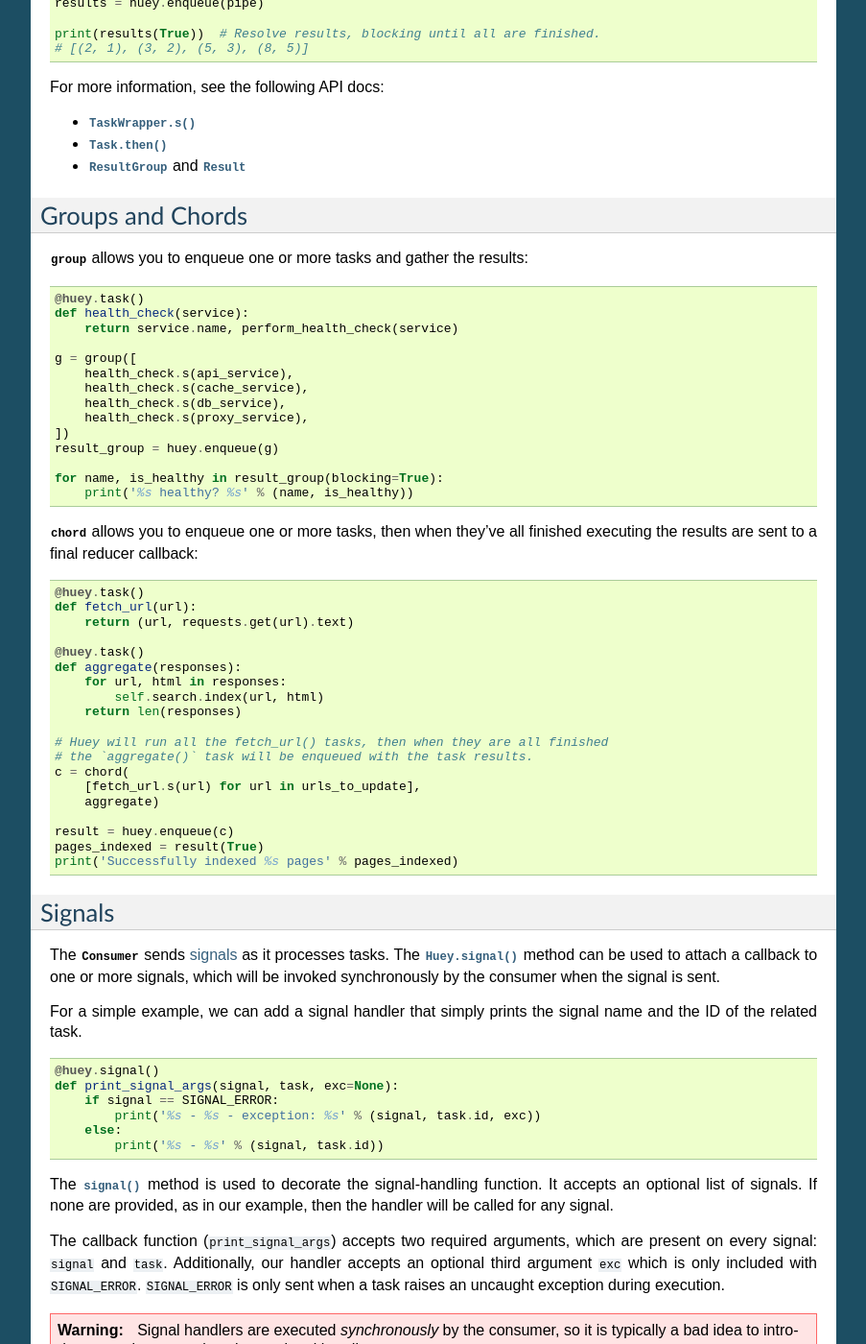
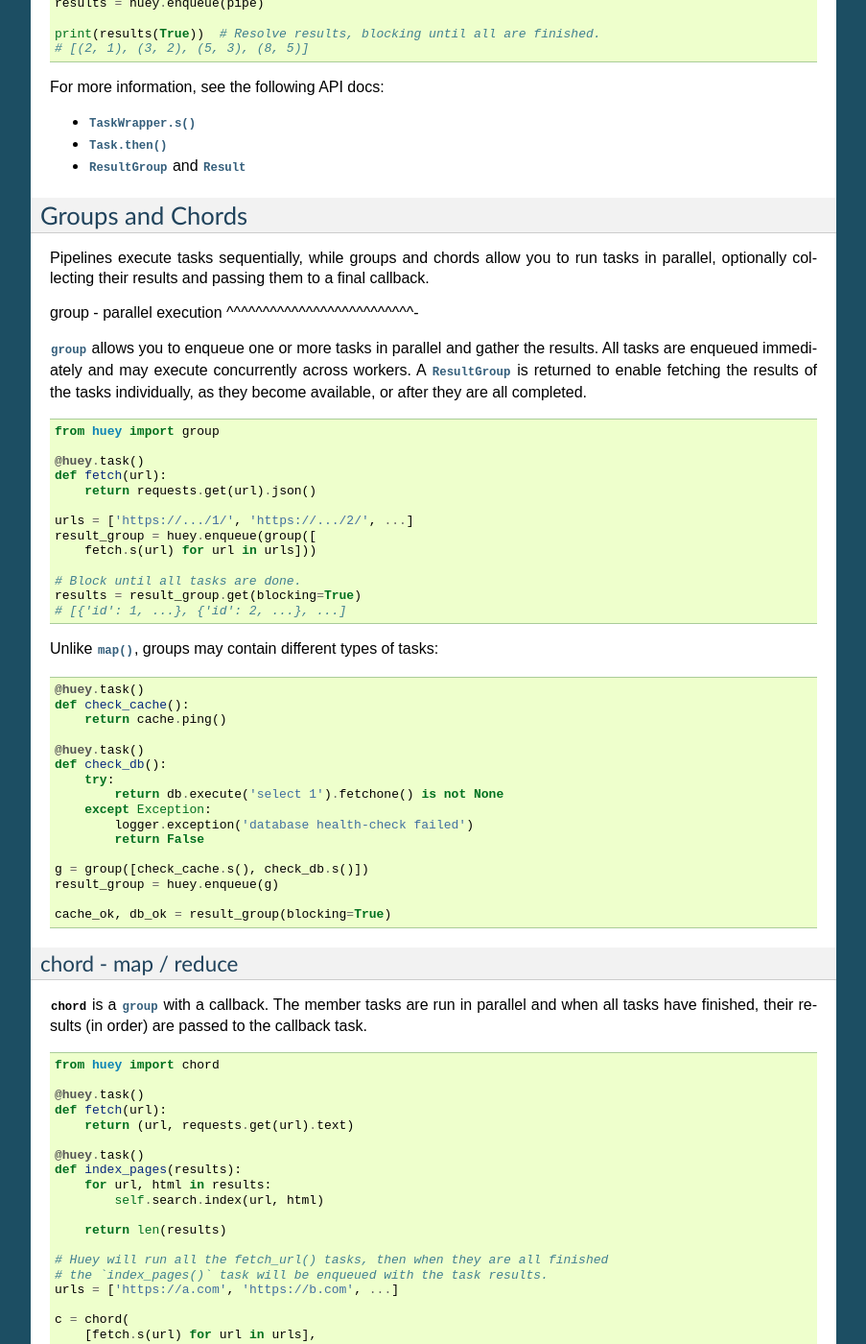
Before and after one commit to coleifer/huey, a Sphinx documentation site: the page built from docs/guide.rst, in a window 1280 px wide and 1400 px high, scrolled down 12795 px. Shown: the whole window at 96% size, without its empty margins (198-1101 px from the left). Built offline with Sphinx 7.4.7, drawn with Linux system fonts in a browser that asks for light colours; some of the changed text lies outside the part shown.

Commit message:
Work on documenting behavior, fix up behavior of pipelines.

```diff
--- a/docs/guide.rst
+++ b/docs/guide.rst
@@ -433,7 +433,7 @@
 
 Example:
 
-.. code:: python
+.. code-block:: python
 
     @huey.task(retries=2)
     def load_data():
@@ -841,50 +841,197 @@
 Groups and Chords
 -----------------
 
-:py:class:`group` allows you to enqueue one or more tasks and gather the
-results:
-
-.. code-block:: python
-
-    @huey.task()
-    def health_check(service):
-        return service.name, perform_health_check(service)
-
-    g = group([
-        health_check.s(api_service),
-        health_check.s(cache_service),
-        health_check.s(db_service),
-        health_check.s(proxy_service),
-    ])
+Pipelines execute tasks sequentially, while groups and chords allow you to run
+tasks in parallel, optionally collecting their results and passing them to a
+final callback.
+
+group - parallel execution
+^^^^^^^^^^^^^^^^^^^^^^^^^^-
+
+:py:class:`group` allows you to enqueue one or more tasks in parallel and
+gather the results. All tasks are enqueued immediately and may execute
+concurrently across workers. A :py:class:`ResultGroup` is returned to enable
+fetching the results of the tasks individually, as they become available, or
+after they are all completed.
+
+.. code-block:: python
+
+    from huey import group
+
+    @huey.task()
+    def fetch(url):
+        return requests.get(url).json()
+
+    urls = ['https://.../1/', 'https://.../2/', ...]
+    result_group = huey.enqueue(group([
+        fetch.s(url) for url in urls]))
+
+    # Block until all tasks are done.
+    results = result_group.get(blocking=True)
+    # [{'id': 1, ...}, {'id': 2, ...}, ...]
+
+Unlike :py:meth:`~TaskWrapper.map`, groups may contain different types of
+tasks:
+
+.. code-block:: python
+
+    @huey.task()
+    def check_cache():
+        return cache.ping()
+
+    @huey.task()
+    def check_db():
+        try:
+            return db.execute('select 1').fetchone() is not None
+        except Exception:
+            logger.exception('database health-check failed')
+            return False
+
+    g = group([check_cache.s(), check_db.s()])
     result_group = huey.enqueue(g)
 
-    for name, is_healthy in result_group(blocking=True):
-        print('%s healthy? %s' % (name, is_healthy))
-
-:py:class:`chord` allows you to enqueue one or more tasks, then when they've
-all finished executing the results are sent to a final reducer callback:
-
-.. code-block:: python
-
-    @huey.task()
-    def fetch_url(url):
+    cache_ok, db_ok = result_group(blocking=True)
+
+chord - map / reduce
+^^^^^^^^^^^^^^^^^^^^
+
+:py:class:`chord` is a :py:class:`group` with a callback. The member tasks are
+run in parallel and when all tasks have finished, their results (in order) are
+passed to the callback task.
+
+.. code-block:: python
+
+    from huey import chord
+
+    @huey.task()
+    def fetch(url):
         return (url, requests.get(url).text)
 
     @huey.task()
-    def aggregate(responses):
-        for url, html in responses:
+    def index_pages(results):
+        for url, html in results:
             self.search.index(url, html)
-        return len(responses)
+
+        return len(results)
 
     # Huey will run all the fetch_url() tasks, then when they are all finished
-    # the `aggregate()` task will be enqueued with the task results.
+    # the `index_pages()` task will be enqueued with the task results.
+    urls = ['https://a.com', 'https://b.com', ...]
+
     c = chord(
-        [fetch_url.s(url) for url in urls_to_update],
-        aggregate)
+        [fetch.s(url) for url in urls],
+        index_pages)
 
     result = huey.enqueue(c)
-    pages_indexed = result(True)
-    print('Successfully indexed %s pages' % pages_indexed)
+    pages = result(blocking=True)
+    print('Indexed %s pages' % pages)
+
+What happens when a :py:class:`chord` is enqueued?
+
+1. All sub-tasks are placed on the queue. Workers begin executing them as they
+   are dequeued.
+2. As each sub-task completes, its return value is stored and an internal
+   completion counter is atomically incremented.
+3. When the last sub-task is complete, all sub-task results are collected in
+   order. The final callback is then enqueued with the sub-task results.
+4. The callback is executed by a worker and the final result is made available.
+
+Enqueueing a :py:class:`chord` returns a :py:class:`ChordResult`, which
+provides access to both the sub-task results and the callback result:
+
+.. code-block:: python
+
+    result = huey.enqueue(chord(
+        [fetch.s(u) for u in urls],
+        index_pages.s()))
+
+    result.results  # ResultGroup for the sub-tasks.
+    result.callback  # Result handle for callback.
+    result()  # Shortcut for `result.callback.get()`.
+
+Composing groups and chords
+^^^^^^^^^^^^^^^^^^^^^^^^^^^
+
+Groups and chords allow the same composition APIs as pipelines. The following
+are equivalent:
+
+.. code-block:: python
+
+    @huey.task()
+    def incr(n):
+        return n + 1
+
+    @huey.task()
+    def total(ns):
+        return sum(ns)
+
+    result = huey.enqueue(
+        group([incr.s(i) for i in range(10)])
+        .then(total))
+
+    result = huey.enqueue(
+        chord([incr.s(i) for i in range(10)],
+        total))
+
+Using :py:meth:`~chord.then` or :py:meth:`~chord.error` on a :py:class:`chord`
+will attach an additional callback to the chord's callback:
+
+.. code-block:: python
+
+    result = huey.enqueue(
+        group([incr.s(i) for i in range(3)])
+        .then(total)
+        .then(incr)
+        .error(alert_admin))
+
+    # Chord result is the output of total().
+    print(result(blocking=True))  # 1 + 2 + 3 == 6.
+
+    # Results of chord pipeline are 6, 7.
+    print(result.pipeline_result(blocking=True))  # [6, 7]
+
+In this example, ``total`` receives the results from the ``incr`` subtasks.
+Then the result of ``total`` is passed to ``incr`` again. If ``total``
+raises an exception, ``alert_admin`` is executed instead.
+
+Execution flow:
+
+1. ``incr(0)``, ``incr(1)`` and ``incr(2)`` are enqueued.
+2. All three eventually finish and ``total([1, 2, 3])`` is enqueued.
+3. ``incr(6)`` is then enqueued and executed, returning ``7``.
+
+Pipelines inside chords
+^^^^^^^^^^^^^^^^^^^^^^^
+
+Individual chord members can be pipelines:
+
+.. code-block:: python
+
+    @huey.task()
+    def incr(n):
+        return n + 1
+
+    @huey.task()
+    def total(ns):
+        return sum(ns)
+
+    result = huey.enqueue(chord(
+        [incr.s(i).then(incr).then(incr) for i in range(3)],
+        total))
+
+    # First runs incr(0), incr(1), incr(2).
+    # Then: runs incr(1), incr(2), incr(3).
+    # Then: runs incr(2), incr(3), incr(4).
+    # Then: runs total([3, 4, 5])
+
+    print(result(True))  # 12.
+
+
+For more information, see the following API docs:
+
+* :py:class:`group`
+* :py:class:`chord`
+* :py:class:`ResultGroup` and :py:class:`ChordResult`
 
 
 Signals
@@ -1038,7 +1185,7 @@
 If you would like to get email alerts when an error occurs, you can attach a
 ``logging.handlers.SMTPHandler`` to the ``huey`` namespace at level ``ERROR``:
 
-.. code:: python
+.. code-block:: python
 
     from logging.handlers import SMTPHandler
     import logging
--- a/huey/__init__.py
+++ b/huey/__init__.py
@@ -11,6 +11,9 @@
 from huey.api import RedisExpireHuey
 from huey.api import RedisHuey
 from huey.api import SqliteHuey
+from huey.api import chord
 from huey.api import crontab
+from huey.api import group
 from huey.exceptions import CancelExecution
 from huey.exceptions import RetryTask
+from huey.utils import Error
```
Also changed, not shown: docs/api.rst (+41 -0 lines), 2 other files.
